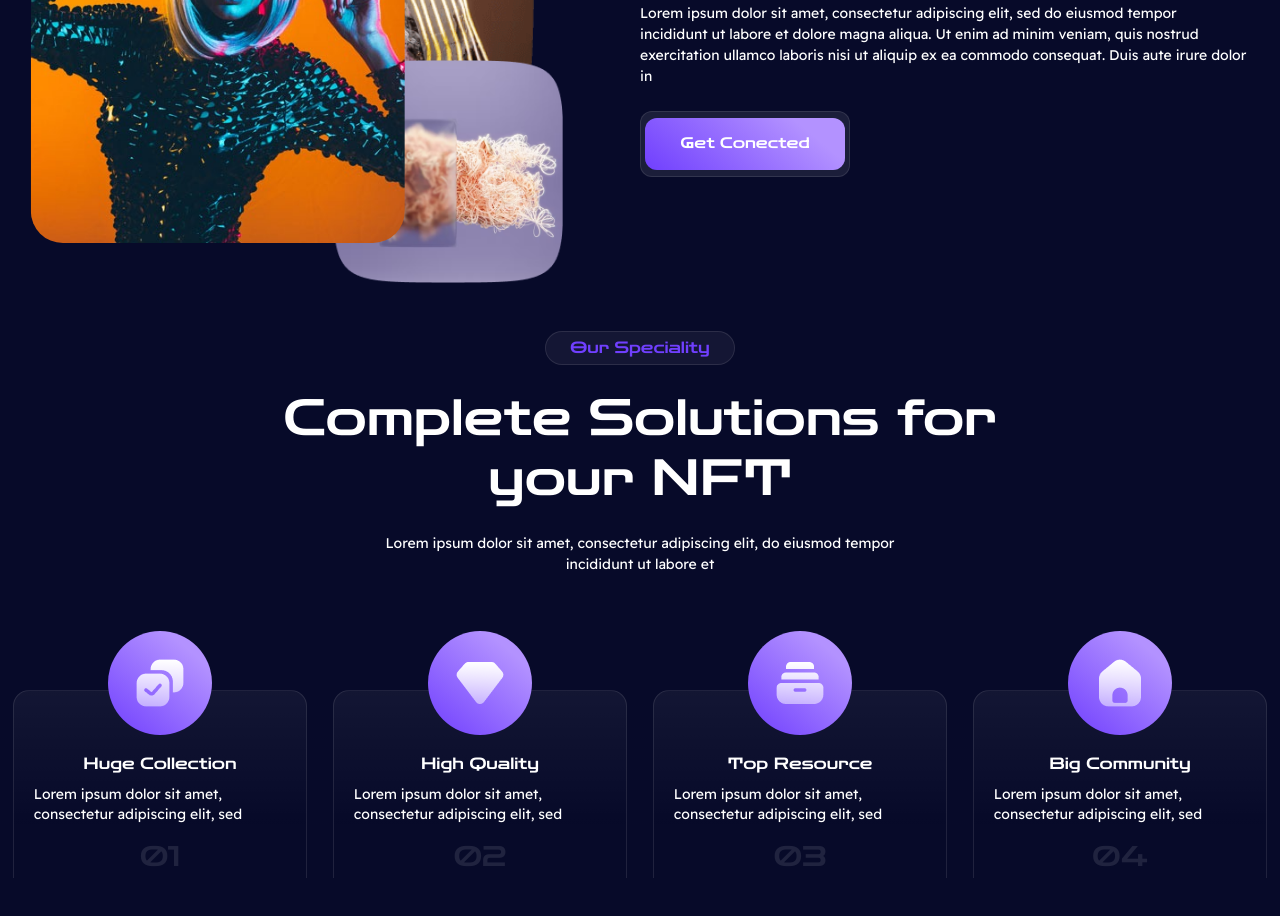
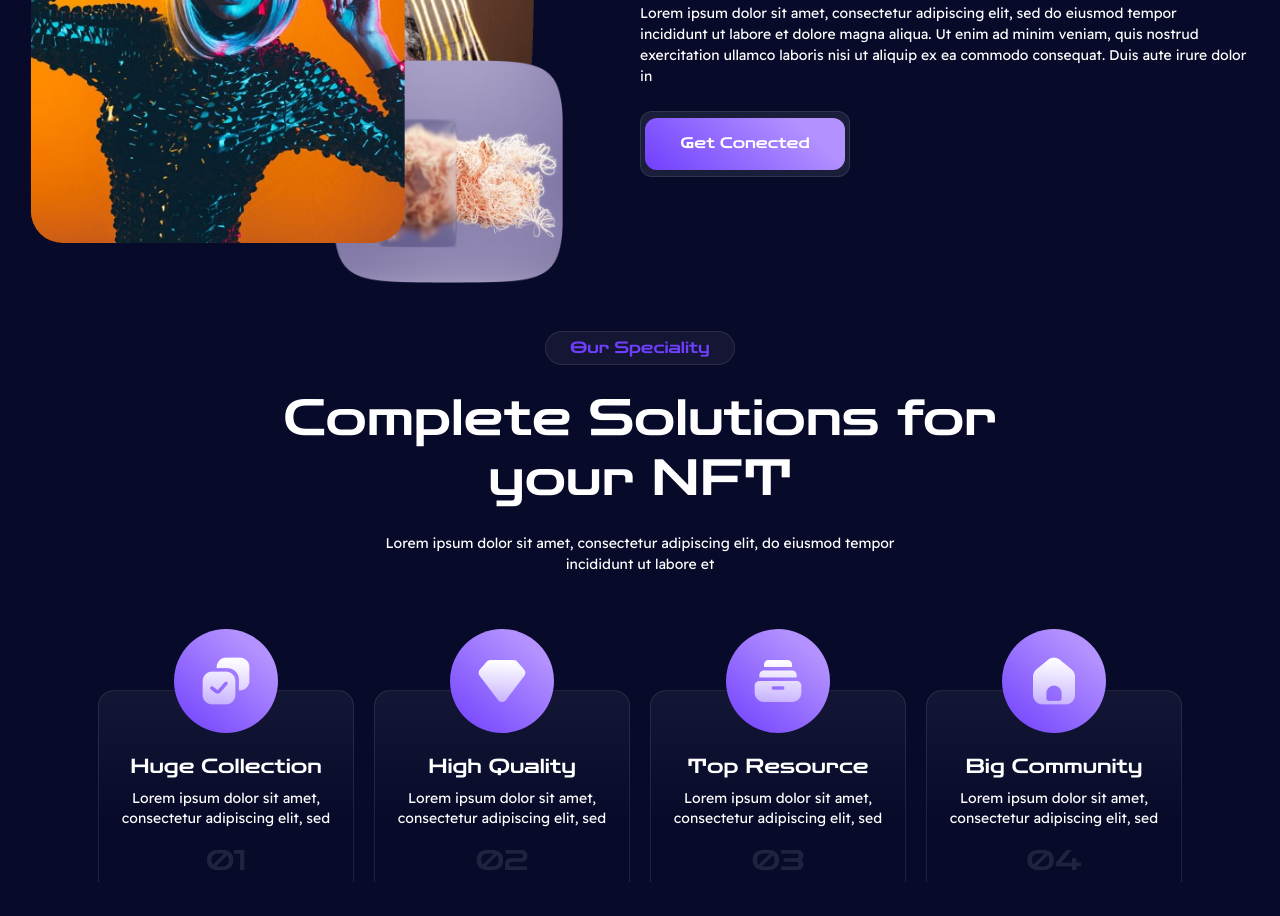
Before and after one commit to parsa-farshah/darkModeLightMode, a website: page index.html in a window 1280 px wide. Shown: the part 1363-2279 px from the top of the page. Drawn offline with Linux system fonts and the light colour scheme.

Commit message:
add section Our Speciality hover and font size and lg flex

```diff
--- a/index.html
+++ b/index.html
@@ -359,10 +359,10 @@
         </div>
         <!-- bottom section -->
         <section
-          class="w-full pt-[90px] flex flex-wrap justify-center md:justify-around gap-30 items-center md:gap-0 md:pt-[150px] md:gap-y-36 mb-32"
+          class="w-full pt-[90px] flex flex-wrap justify-center gap-30 items-center md:gap-0 md:pt-[150px] md:gap-y-36 lg:gap-5 mb-32"
         >
           <!-- 01 -->
-          <div class="w-[95%] md:w-[47%] lg:w-[23%] bgGlass relative mx-auto">
+          <div class="w-[95%] md:w-[47%] lg:w-[20%] bgGlass relative mx-auto">
             <!-- icon -->
             <div
               class="w-[104px] h-[104px] bgFav rounded-full flex justify-center items-center hover:rotate-y-180 duration-500 absolute left-[50%] -top-[60%] translate-y-1/2 -translate-x-1/2"
@@ -371,8 +371,14 @@
                 <img class="w-full h-full" src="src/images/icon1.png" alt="" />
               </figure>
             </div>
-            <h4 class="flex justify-center">Huge Collection</h4>
-            <p class="w-full flex justify-center readex text-sm mt-2">
+            <h4
+              class="flex justify-center lg:text-xl cursor-pointer duration-300 hover:text-[#703FFE]"
+            >
+              Huge Collection
+            </h4>
+            <p
+              class="w-full flex justify-center text-center readex text-sm mt-2"
+            >
               Lorem ipsum dolor sit amet, consectetur adipiscing elit, sed
             </p>
             <h2 class="text-[28px] text-[#20233f] flex justify-center mt-3">
@@ -380,7 +386,7 @@
             </h2>
           </div>
           <!-- 02 -->
-          <div class="w-[95%] md:w-[47%] lg:w-[23%] bgGlass relative mx-auto">
+          <div class="w-[95%] md:w-[47%] lg:w-[20%] bgGlass relative mx-auto">
             <!-- icon -->
             <div
               class="w-[104px] h-[104px] bgFav rounded-full flex justify-center items-center hover:rotate-y-180 duration-500 absolute left-[50%] -top-[60%] translate-y-1/2 -translate-x-1/2"
@@ -389,8 +395,14 @@
                 <img class="w-full h-full" src="src/images/icon2.png" alt="" />
               </figure>
             </div>
-            <h4 class="flex justify-center">High Quality</h4>
-            <p class="w-full flex justify-center readex text-sm mt-2">
+            <h4
+              class="flex justify-center lg:text-xl cursor-pointer duration-300 hover:text-[#703FFE]"
+            >
+              High Quality
+            </h4>
+            <p
+              class="w-full flex justify-center text-center readex text-sm mt-2"
+            >
               Lorem ipsum dolor sit amet, consectetur adipiscing elit, sed
             </p>
             <h2 class="text-[28px] text-[#20233f] flex justify-center mt-3">
@@ -398,7 +410,7 @@
             </h2>
           </div>
           <!-- 03 -->
-          <div class="w-[95%] md:w-[47%] lg:w-[23%] bgGlass relative mx-auto">
+          <div class="w-[95%] md:w-[47%] lg:w-[20%] bgGlass relative mx-auto">
             <!-- icon -->
             <div
               class="w-[104px] h-[104px] bgFav rounded-full flex justify-center items-center hover:rotate-y-180 duration-500 absolute left-[50%] -top-[60%] translate-y-1/2 -translate-x-1/2"
@@ -407,8 +419,14 @@
                 <img class="w-full h-full" src="src/images/icon3.png" alt="" />
               </figure>
             </div>
-            <h4 class="flex justify-center">Top Resource</h4>
-            <p class="w-full flex justify-center readex text-sm mt-2">
+            <h4
+              class="flex justify-center lg:text-xl cursor-pointer duration-300 hover:text-[#703FFE]"
+            >
+              Top Resource
+            </h4>
+            <p
+              class="w-full flex justify-center text-center readex text-sm mt-2"
+            >
               Lorem ipsum dolor sit amet, consectetur adipiscing elit, sed
             </p>
             <h2 class="text-[28px] text-[#20233f] flex justify-center mt-3">
@@ -416,7 +434,7 @@
             </h2>
           </div>
           <!-- 04 -->
-          <div class="w-[95%] md:w-[47%] lg:w-[23%] bgGlass relative mx-auto">
+          <div class="w-[95%] md:w-[47%] lg:w-[20%] bgGlass relative mx-auto">
             <!-- icon -->
             <div
               class="w-[104px] h-[104px] bgFav rounded-full flex justify-center items-center hover:rotate-y-180 duration-500 absolute left-[50%] -top-[60%] translate-y-1/2 -translate-x-1/2"
@@ -425,8 +443,14 @@
                 <img class="w-full h-full" src="src/images/icon4.png" alt="" />
               </figure>
             </div>
-            <h4 class="flex justify-center">Big Community</h4>
-            <p class="w-full flex justify-center readex text-sm mt-2">
+            <h4
+              class="flex justify-center lg:text-xl cursor-pointer duration-300 hover:text-[#703FFE]"
+            >
+              Big Community
+            </h4>
+            <p
+              class="w-full flex justify-center text-center readex text-sm mt-2"
+            >
               Lorem ipsum dolor sit amet, consectetur adipiscing elit, sed
             </p>
             <h2 class="text-[28px] text-[#20233f] flex justify-center mt-3">
```
Also changed, not shown: src/style/output.css.
